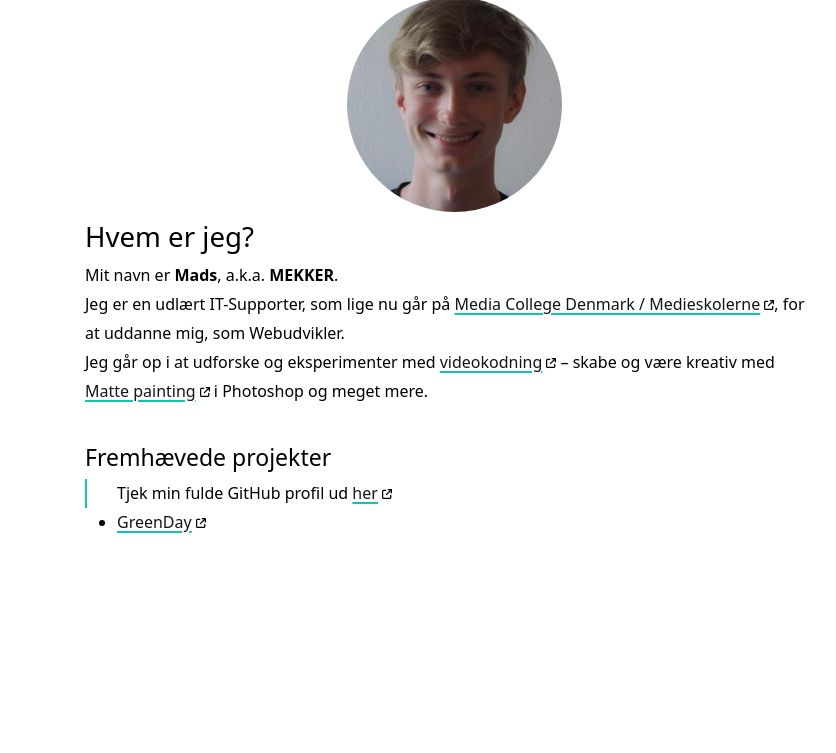
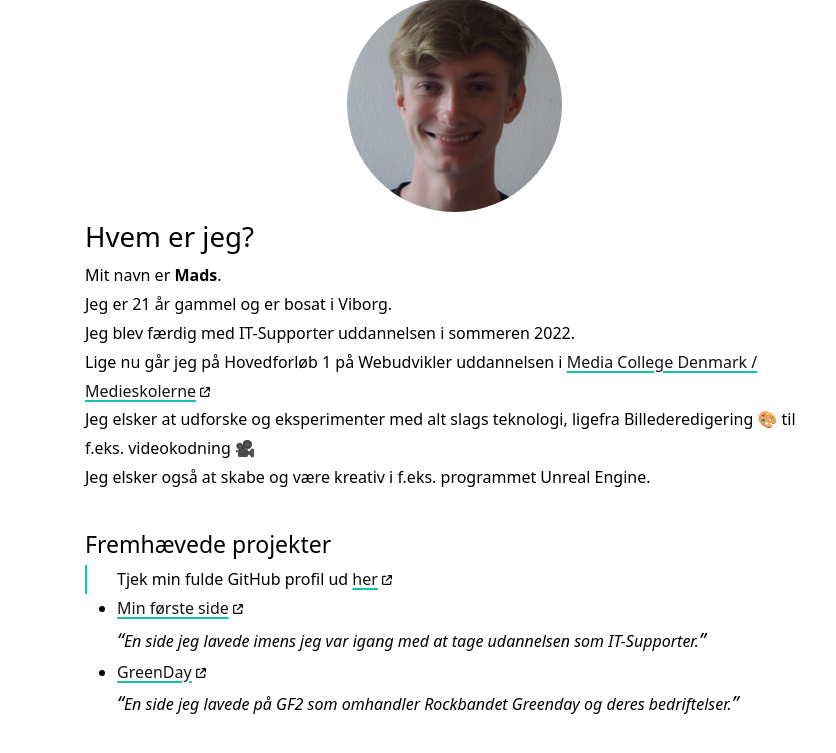
Before and after one commit to Mekkermb/whoami, a plain HTML site: page index.html in a window 1280 px wide. Shown: the part 119-872 px from the top of the page, without its empty margins (186-1022 px from the left). Before the commit the page ends 800 px from the top, so only its background shows below. Drawn offline with Linux system fonts and the light colour scheme.

Commit message:
feat: :art: Update project list & description

```diff
--- a/index.html
+++ b/index.html
@@ -19,19 +19,26 @@
 			<img class="page__portrait" src="assets/img/portrait.jpeg" alt="Portræt billede" />
 			<h2>Hvem er jeg?</h2>
 			<p>
-				Mit navn er <strong>Mads</strong>, a.k.a. <strong>MEKKER</strong>.<br />
-				Jeg er en udlært IT-Supporter, som lige nu går på <a class="page__link page--icon" href="">Media College
-					Denmark / Medieskolerne</a>, for at uddanne mig, som Webudvikler.<br />
-				Jeg går op i at udforske og eksperimenter med <a class="page__link page--icon" href="">videokodning</a>
-				&ndash; skabe og være kreativ med <a class="page__link page--icon" href="">Matte painting</a> i
-				Photoshop og meget mere.
+				Mit navn er <strong>Mads</strong>.<br>Jeg er 21 år gammel og er bosat i Viborg.<br>Jeg blev færdig med
+				IT-Supporter uddannelsen i sommeren 2022.<br>Lige nu går jeg på Hovedforløb 1 på Webudvikler uddannelsen
+				i <a class="page__link page--icon" href="https://mcdm.dk/" target="_blank">Media College
+					Denmark / Medieskolerne</a><br />
+				Jeg elsker at udforske og eksperimenter med alt slags teknologi, ligefra Billederedigering 🎨 til f.eks.
+				videokodning 🎥<br>Jeg elsker også at skabe og være kreativ i f.eks. programmet Unreal Engine.
 			</p>
 			<h3 class="page__h3">Fremhævede projekter</h3>
 			<p class="page__p page--indent page--pipe">Tjek min fulde GitHub profil ud <a class="page__link page--icon"
-					href="https://github.com/MEKKERMB">her</a></p>
+					href="https://github.com/MEKKERMB" target="_blank">her</a></p>
 			<ul class="page__ul page--indent">
+				<li><a class="page__link page--icon" href="https://mekkermb.github.io/first-personal-portfolio/"
+						target="_blank">Min første side</a>
+					<p class="page__description page--italic page--quote">En side jeg lavede imens jeg var igang med at tage udannelsen som IT-Supporter.</p>
+				</li>
 				<li><a class="page__link page--icon" href="https://mekkermb.github.io/GreenDay/"
-						target="_blank">GreenDay</a></li>
+						target="_blank">GreenDay</a>
+					<p class="page__description page--italic page--quote">En side jeg lavede på GF2 som omhandler Rockbandet Greenday og
+						deres bedriftelser.</p>
+				</li>
 			</ul>
 		</div>
 	</main>
--- a/style.css
+++ b/style.css
@@ -54,6 +54,7 @@ strong {
 main {
 	display: grid;
 	place-content: center;
+	min-block-size: 100vh;
 }
 
 /* ---------- HEADER AND PARAGRAPH STUFF ---------- */
@@ -74,31 +75,37 @@ p {
 .page {
 	max-inline-size: 850px;
 	padding: 3.5rem;
+
+	border-radius: 20px;
 }
 .page__portrait {
 	margin: 0 auto;
 	border-radius: 100vw;
 	inline-size: 215px;
 	object-fit: cover;
-	aspect-ratio: 1/1;
+	aspect-ratio: 1;
 }
 .page__h1 {
 	position: relative;
 }
 .page__h1::before {
-	content: '👋';
+	content: "👋";
 	position: absolute;
 	inset: 0 102% auto auto;
 }
 .page__link {
-	text-decoration: underline 2px var(--clr-accent-400);
+	/* text-decoration: solid underline var(--clr-accent-400) 2px; */
+	text-decoration-line: underline;
+	text-decoration-color: var(--clr-accent-400);
+	text-decoration-style: solid;
+	text-decoration-thickness: 2px;
 	text-underline-offset: 0.2em;
 	font-weight: var(--fw-500);
 	color: var(--clr-secondary);
 }
 .page--icon:after {
 	display: inline-block;
-	content: '';
+	content: "";
 	background-image: url(assets/icons/href.svg);
 	inline-size: 10px;
 	aspect-ratio: 1;
@@ -121,6 +128,21 @@ p {
 	inset: auto auto auto -2rem;
 	border-color: var(--clr-accent-400);
 }
+.page--italic {
+	font-style: italic;
+}
+.page--quote {
+	position: relative;
+	font-weight: var(--fw-300);
+}
+.page--quote:before {
+	content: open-quote;
+	font-size: 1.2rem;
+}
+.page--quote:after {
+	content: close-quote;
+	font-size: 1.2rem;
+}
 /* ---------- MEDIA QUERIES ---------- */
 @media (prefers-color-scheme: dark) {
 	body {
```
